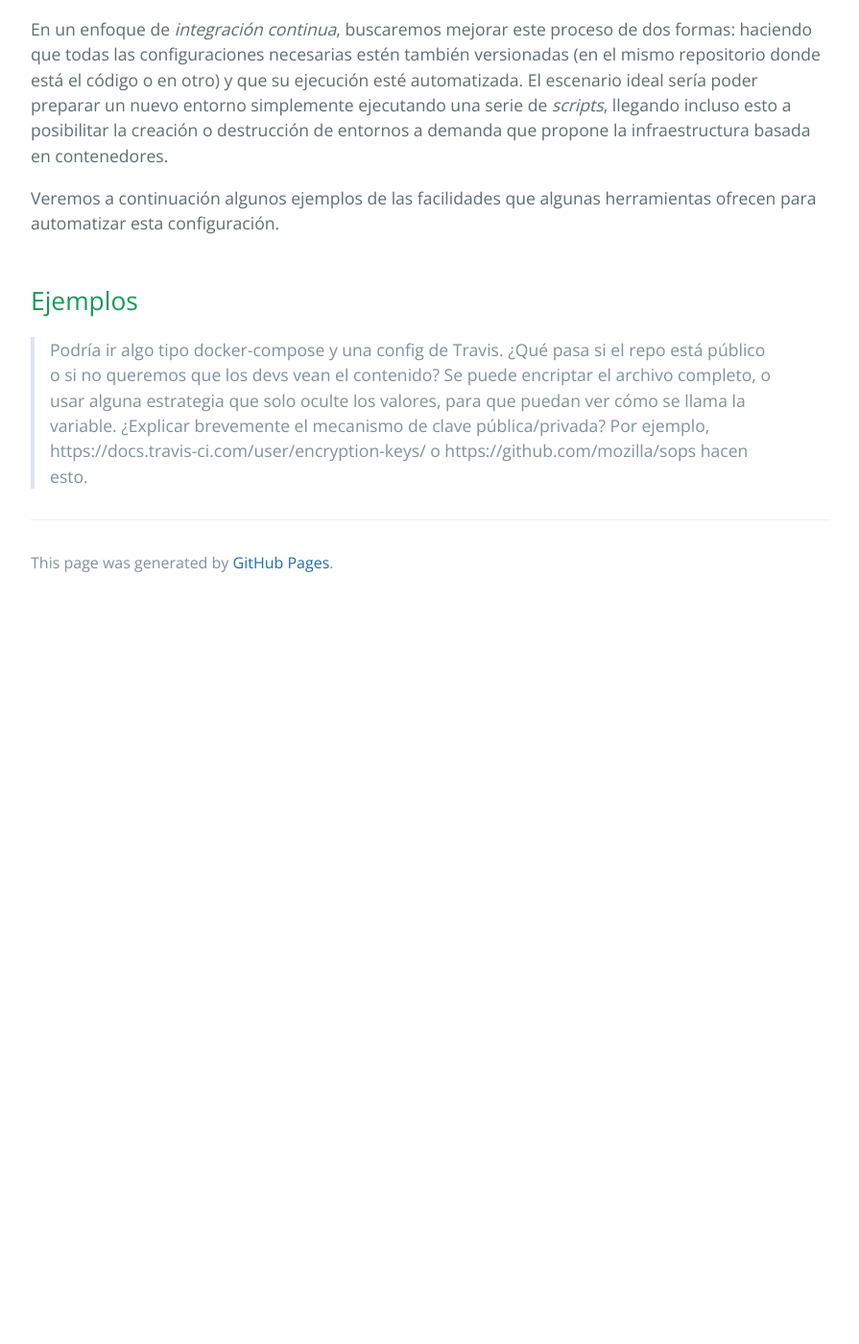
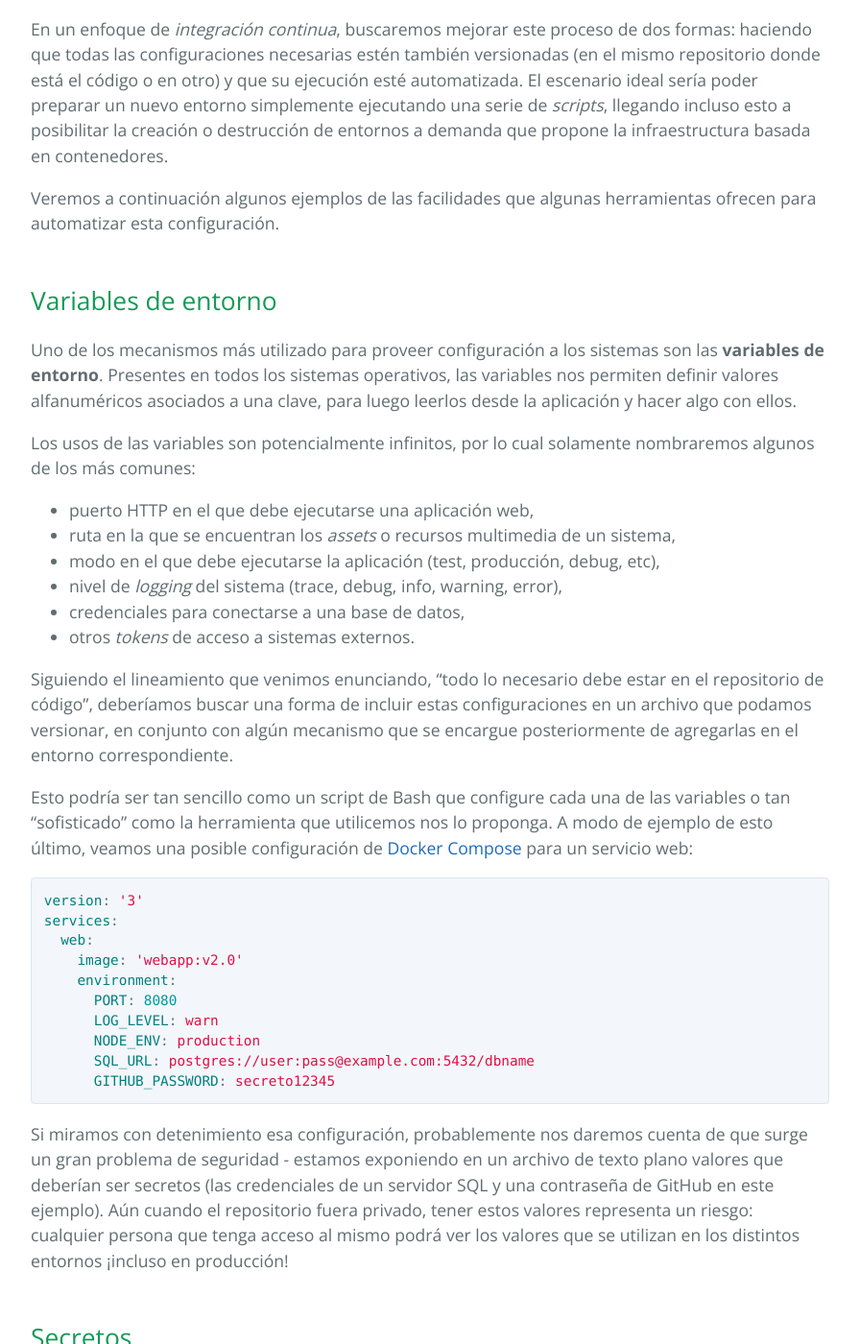
Before and after one commit to clombardi/design-thinking, a Jekyll site: the page built from ci-cd/configuracion-entorno.md, in a window 1280 px wide and 1400 px high, scrolled down 485 px. Shown: the whole window at 96% size, without its empty margins (192-1087 px from the left). Built offline with Jekyll 4.4.1, drawn with Linux system fonts in a browser that asks for light colours; our own code applies the rules of GitHub Pages for plain Markdown files; before the commit the page ends 1115 px from its top, so only the background shows below that; some of the changed text lies outside the part shown.

Commit message:
unidad 7 - configuración del entorno

````diff
--- a/ci-cd/configuracion-entorno.md
+++ b/ci-cd/configuracion-entorno.md
@@ -12,6 +12,74 @@ En un enfoque de _integración continua_, buscaremos mejorar este proceso de dos
 
 Veremos a continuación algunos ejemplos de las facilidades que algunas herramientas ofrecen para automatizar esta configuración.
 
-## Ejemplos
+## Variables de entorno
 
-> Podría ir algo tipo docker-compose y una config de Travis. ¿Qué pasa si el repo está público o si no queremos que los devs vean el contenido? Se puede encriptar el archivo completo, o usar alguna estrategia que solo oculte los valores, para que puedan ver cómo se llama la variable. ¿Explicar brevemente el mecanismo de clave pública/privada? Por ejemplo, https://docs.travis-ci.com/user/encryption-keys/ o https://github.com/mozilla/sops hacen esto.
+Uno de los mecanismos más utilizado para proveer configuración a los sistemas son las **variables de entorno**. Presentes en todos los sistemas operativos, las variables nos permiten definir valores alfanuméricos asociados a una clave, para luego leerlos desde la aplicación y hacer algo con ellos.
+
+Los usos de las variables son potencialmente infinitos, por lo cual solamente nombraremos algunos de los más comunes:
+* puerto HTTP en el que debe ejecutarse una aplicación web,
+* ruta en la que se encuentran los _assets_ o recursos multimedia de un sistema,
+* modo en el que debe ejecutarse la aplicación (test, producción, debug, etc),
+* nivel de _logging_ del sistema (trace, debug, info, warning, error),
+* credenciales para conectarse a una base de datos,
+* otros _tokens_ de acceso a sistemas externos.
+
+Siguiendo el lineamiento que venimos enunciando, "todo lo necesario debe estar en el repositorio de código", deberíamos buscar una forma de incluir estas configuraciones en un archivo que podamos versionar, en conjunto con algún mecanismo que se encargue posteriormente de agregarlas en el entorno correspondiente.
+
+Esto podría ser tan sencillo como un script de Bash que configure cada una de las variables o tan "sofisticado" como la herramienta que utilicemos nos lo proponga. A modo de ejemplo de esto último, veamos una posible configuración de [Docker Compose](https://docs.docker.com/compose/) para un servicio web:
+
+```yaml
+version: '3'
+services:
+  web:
+    image: 'webapp:v2.0'
+    environment:
+      PORT: 8080
+      LOG_LEVEL: warn
+      NODE_ENV: production
+      SQL_URL: postgres://user:pass@example.com:5432/dbname
+      GITHUB_PASSWORD: secreto12345
+```
+
+Si miramos con detenimiento esa configuración, probablemente nos daremos cuenta de que surge un gran problema de seguridad - estamos exponiendo en un archivo de texto plano valores que deberían ser secretos (las credenciales de un servidor SQL y una contraseña de GitHub en este ejemplo). Aún cuando el repositorio fuera privado, tener estos valores representa un riesgo: cualquier persona que tenga acceso al mismo podrá ver los valores que se utilizan en los distintos entornos ¡incluso en producción!
+
+## Secretos
+
+Para lidiar con estos casos, la mayoría de las herramientas contemplan la posibilidad de manejar **secretos** dentro de la configuración. A grandes rasgos, los secretos son porciones de la configuración que, de algún modo, están encriptados y solo pueden ser leídos en los contextos adecuados. De esa manera, juntamos lo mejor de ambos mundos: tenemos la configuración versionada, pero no exponemos ningún valor sensible.
+
+Siguiendo con el ejemplo anterior, podríamos actualizar esa configuración utilizando un mecanismo llamado [Docker secrets](https://docs.docker.com/engine/swarm/secrets/). Lo que nos permite esto es almacenar texto en archivos encriptados, que luego Docker se encargará de encriptar e inyectar donde corresponda. Veamos entonces la configuración actualizada:
+
+```yaml
+version: '3'
+secrets:
+  github_password:
+    external: true
+  sql_url:
+    external: true
+services:
+  web:
+    image: 'webapp:v2.0'
+    environment:
+      PORT: 8080
+      LOG_LEVEL: warn
+      NODE_ENV: production
+      SQL_URL: /run/secrets/sql_url
+      GITHUB_PASSWORD: /run/secrets/github_password
+```
+
+Otro enfoque posible para el manejo de secretos es el que implementan [Mozilla SOPS](https://github.com/mozilla/sops) y [Travis](http://travis-ci.com/): el valor se almacena directamente en el archivo, pero encriptado de manera tal que solo pueden verse los valores si se tiene la clave adecuada. Utilizando SOPS sobre el archivo original, podríamos entonces obtener un archivo parcialmente encriptado como el siguiente:
+
+```yaml
+version: "3"
+services:
+  web:
+    image: webapp:v2.0
+    environment:
+      PORT: 8080
+      LOG_LEVEL: warn
+      NODE_ENV: production
+      SQL_URL: ENC[AES256_GCM,data:aXtN1xZj7IL0/jFsWcV54NPGFSg=,iv:BnCQuQ3YR1FFQ0MaA28q7nwT8tovlPeBLdnGVGBls7I=,tag:7hWh4Itq7D0RslQ+fHAVDw==,type:str]
+      GITHUB_PASSWORD: ENC[AES256_GCM,data:NbrJEDLpnzvpxPFU4sHEh5g4ahXx0bXQcbO5mg==,iv:0dmH0ve/yn0FwGL4wTxBlAdsDKxAoPS/m+kL8nIrQ8U=,tag:G+vG+X4alEO2hOheUXfyaw==,type:str]
+```
+
+Para estos ejemplos hemos decidido solo modificar las variables sensibles, dejando expuestas aquellas que no consideramos riesgosas. La definición de "riesgoso" deberá ser construida en cada organización, teniendo en cuenta los estándares de la industria y sus propias políticas.
````
